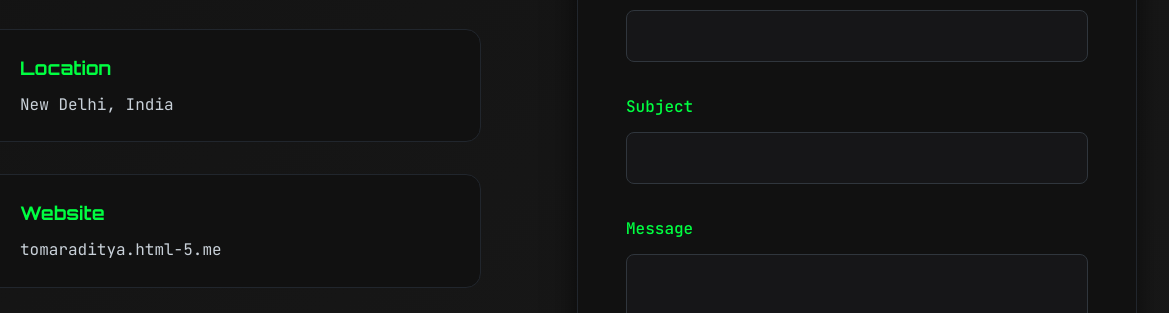
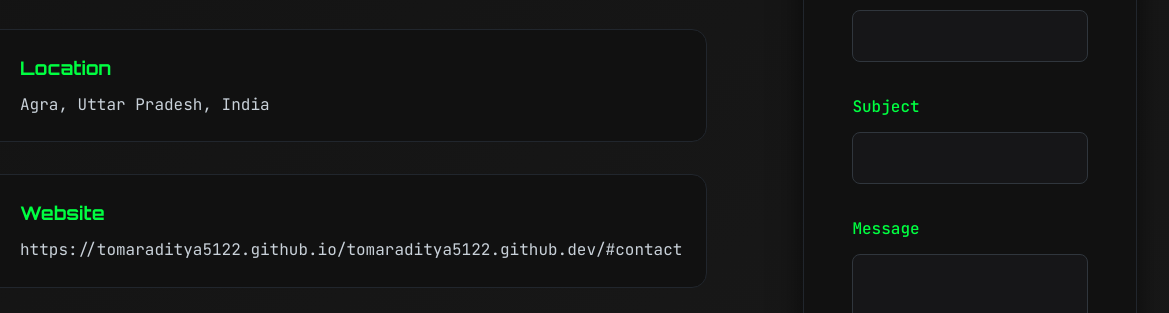
Before and after one commit to tomaraditya5122/tomaraditya5122.github.dev, a plain HTML site: page index.html in a window 1280 px wide. Shown: the part 7790-8103 px from the top of the page, 111-1280 px from the left. Drawn offline with Linux system fonts and the light colour scheme.

Commit message:
Update index.html

```diff
--- a/index.html
+++ b/index.html
@@ -2189,7 +2189,7 @@
                                 </div>
                                 <div class="contact-details">
                                     <h3>Location</h3>
-                                    <p>New Delhi, India</p>
+                                    <p>Agra, Uttar Pradesh, India</p>
                                 </div>
                             </div>
                             <div class="contact-item">
@@ -2198,7 +2198,7 @@
                                 </div>
                                 <div class="contact-details">
                                     <h3>Website</h3>
-                                    <p>tomaraditya.html-5.me</p>
+                                    <p>https://tomaraditya5122.github.io/tomaraditya5122.github.dev/#contact</p>
                                 </div>
                             </div>
                         </div>
```
